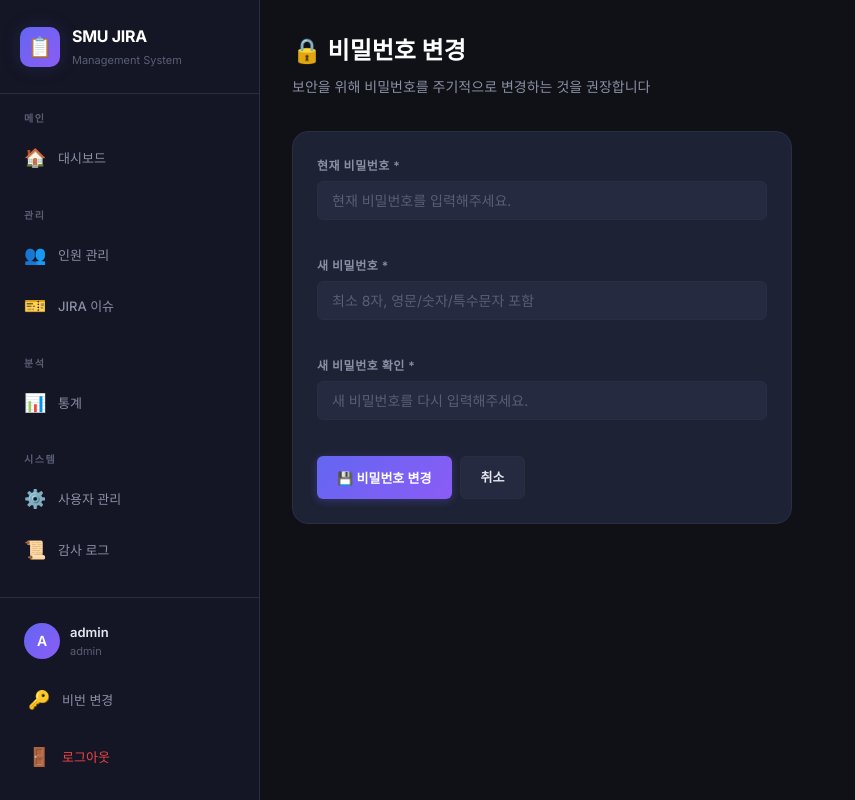
After one commit to young-ch/VehicleMileage_PROD, a Flask app: page /auth/change-password in a window 1280 px wide. The commit adds this page. Shown: the whole page, without its empty margins (0-855 px from the left). Run offline with Flask 3, Linux system fonts and the light colour scheme; a user stored in the database is signed in.

Commit message:
계정관리 및 수정

```diff
--- a/app/auth/forms.py
+++ b/app/auth/forms.py
@@ -1,6 +1,6 @@
 """인증 폼"""
 from flask_wtf import FlaskForm
-from wtforms import StringField, PasswordField, BooleanField, SubmitField
+from wtforms import StringField, PasswordField, BooleanField, SubmitField, SelectField
 from wtforms.validators import DataRequired, Email, Length, EqualTo, ValidationError
 from ..models.user import User
 import re
@@ -55,3 +55,66 @@ class RegisterForm(FlaskForm):
             raise ValidationError('비밀번호에 숫자를 포함해야 합니다.')
         if not re.search(r'[!@#$%^&*(),.?":{}|<>]', password):
             raise ValidationError('비밀번호에 특수문자를 포함해야 합니다.')
+
+
+class ChangePasswordForm(FlaskForm):
+    """비밀번호 변경 폼"""
+    current_password = PasswordField('현재 비밀번호 *', validators=[
+        DataRequired(message='현재 비밀번호를 입력해주세요.')
+    ])
+    new_password = PasswordField('새 비밀번호 *', validators=[
+        DataRequired(message='새 비밀번호를 입력해주세요.'),
+        Length(min=8, message='비밀번호는 최소 8자 이상이어야 합니다.')
+    ])
+    confirm_password = PasswordField('새 비밀번호 확인 *', validators=[
+        DataRequired(message='새 비밀번호 확인을 입력해주세요.'),
+        EqualTo('new_password', message='비밀번호가 일치하지 않습니다.')
+    ])
+    submit = SubmitField('비밀번호 변경')
+
+    def validate_new_password(self, field):
+        """비밀번호 정책 검증"""
+        password = field.data
+        if not re.search(r'[A-Za-z]', password):
+            raise ValidationError('비밀번호에 영문자를 포함해야 합니다.')
+        if not re.search(r'[0-9]', password):
+            raise ValidationError('비밀번호에 숫자를 포함해야 합니다.')
+        if not re.search(r'[!@#$%^&*(),.?":{}|<>]', password):
+            raise ValidationError('비밀번호에 특수문자를 포함해야 합니다.')
+
+
+class AdminUserCreateForm(FlaskForm):
+    """관리자용 신규 사용자 생성 폼"""
+    username = StringField('사용자명 *', validators=[
+        DataRequired(message='사용자명을 입력해주세요.'),
+        Length(min=3, max=80, message='사용자명은 3~80자여야 합니다.')
+    ])
+    email = StringField('이메일 *', validators=[
+        DataRequired(message='이메일을 입력해주세요.'),
+        Email(message='올바른 이메일 형식이 아닙니다.')
+    ])
+    role_id = SelectField('역할 *', coerce=int, validators=[
+        DataRequired(message='역할을 선택해주세요.')
+    ])
+    password = PasswordField('초기 비밀번호 *', validators=[
+        DataRequired(message='초기 비밀번호를 입력해주세요.'),
+        Length(min=8, message='비밀번호는 최소 8자 이상이어야 합니다.')
+    ])
+    submit = SubmitField('사용자 생성')
+
+    def validate_username(self, field):
+        if User.query.filter_by(username=field.data).first():
+            raise ValidationError('이미 사용 중인 사용자명입니다.')
+
+    def validate_email(self, field):
+        if User.query.filter_by(email=field.data).first():
+            raise ValidationError('이미 등록된 이메일입니다.')
+
+    def validate_password(self, field):
+        password = field.data
+        if not re.search(r'[A-Za-z]', password):
+            raise ValidationError('비밀번호에 영문자를 포함해야 합니다.')
+        if not re.search(r'[0-9]', password):
+            raise ValidationError('비밀번호에 숫자를 포함해야 합니다.')
+        if not re.search(r'[!@#$%^&*(),.?":{}|<>]', password):
+            raise ValidationError('비밀번호에 특수문자를 포함해야 합니다.')
--- a/app/auth/routes.py
+++ b/app/auth/routes.py
@@ -6,7 +6,7 @@ from ..extensions import db
 from ..models.user import User, Role
 from ..utils.helpers import log_audit
 from . import auth_bp
-from .forms import LoginForm, RegisterForm
+from .forms import LoginForm, RegisterForm, ChangePasswordForm
 
 
 @auth_bp.route('/login', methods=['GET', 'POST'])
@@ -81,3 +81,26 @@ def logout():
     logout_user()
     flash('로그아웃되었습니다.', 'info')
     return redirect(url_for('auth.login'))
+
+
+@auth_bp.route('/change-password', methods=['GET', 'POST'])
+@login_required
+def change_password():
+    """사용자 본인 비밀번호 변경"""
+    form = ChangePasswordForm()
+    if form.validate_on_submit():
+        if current_user.check_password(form.current_password.data):
+            current_user.set_password(form.new_password.data)
+            db.session.commit()
+
+            log_audit('UPDATE', 'users', current_user.id,
+                      new_values={'password_changed': True})
+            db.session.commit()
+
+            flash('비밀번호가 성공적으로 변경되었습니다. 보안을 위해 다시 로그인해 주세요.', 'success')
+            logout_user()
+            return redirect(url_for('auth.login'))
+        else:
+            flash('현재 비밀번호가 올바르지 않습니다.', 'danger')
+
+    return render_template('auth/change_password.html', form=form)
--- /dev/null
+++ b/app/templates/auth/change_password.html
@@ -0,0 +1,40 @@
+{% extends "base.html" %}
+{% block title %}비밀번호 변경 - SMU JIRA{% endblock %}
+
+{% block content %}
+<div class="page-header">
+    <h2>🔒 비밀번호 변경</h2>
+    <p>보안을 위해 비밀번호를 주기적으로 변경하는 것을 권장합니다</p>
+</div>
+
+<div class="card" style="max-width: 500px;">
+    <form method="POST">
+        {{ form.hidden_tag() }}
+
+        <div style="display: flex; flex-direction: column; gap: 16px;">
+            <div class="form-group">
+                <label class="form-label">현재 비밀번호 *</label>
+                {{ form.current_password(class="form-control", placeholder="현재 비밀번호를 입력해주세요.") }}
+                {% for error in form.current_password.errors %}<div class="form-error">{{ error }}</div>{% endfor %}
+            </div>
+
+            <div class="form-group">
+                <label class="form-label">새 비밀번호 *</label>
+                {{ form.new_password(class="form-control", placeholder="최소 8자, 영문/숫자/특수문자 포함") }}
+                {% for error in form.new_password.errors %}<div class="form-error">{{ error }}</div>{% endfor %}
+            </div>
+
+            <div class="form-group">
+                <label class="form-label">새 비밀번호 확인 *</label>
+                {{ form.confirm_password(class="form-control", placeholder="새 비밀번호를 다시 입력해주세요.") }}
+                {% for error in form.confirm_password.errors %}<div class="form-error">{{ error }}</div>{% endfor %}
+            </div>
+        </div>
+
+        <div class="btn-group mt-2">
+            <button type="submit" class="btn btn-primary">💾 비밀번호 변경</button>
+            <a href="{{ url_for('main.dashboard') }}" class="btn btn-secondary">취소</a>
+        </div>
+    </form>
+</div>
+{% endblock %}
--- a/app/templates/base.html
+++ b/app/templates/base.html
@@ -80,6 +80,9 @@
                         <div class="user-role">{{ current_user.role.name if current_user.role }}</div>
                     </div>
                 </div>
+                <a href="{{ url_for('auth.change_password') }}" class="nav-item" style="color: var(--text-secondary); margin-top: 8px;">
+                    <span class="nav-icon">🔑</span> 비번 변경
+                </a>
                 <a href="{{ url_for('auth.logout') }}" class="nav-item mt-1" style="color: var(--danger);">
                     <span class="nav-icon">🚪</span> 로그아웃
                 </a>
```
Also changed, not shown: app/admin/routes.py (+57 -1 lines), app/templates/admin/user_create.html (added, +46 -0 lines), app/templates/admin/users.html (+50 -1 lines).
